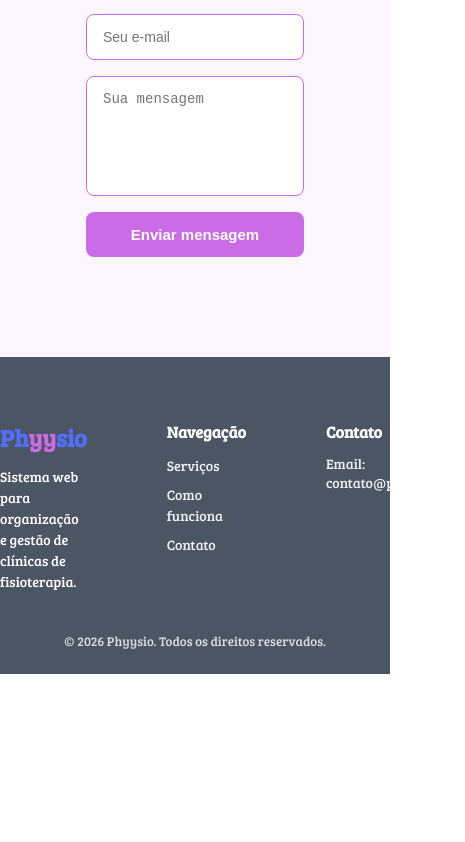
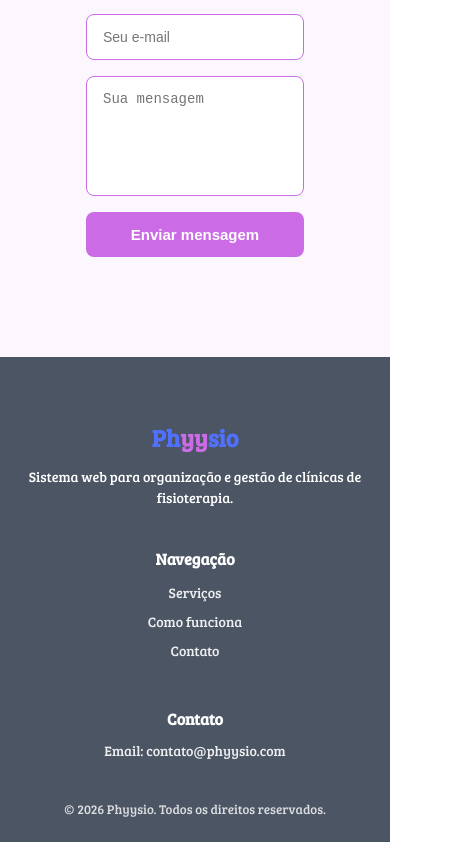
Before and after one commit to vicentejuniordev/Phyysio, a React (Vite) app in the folder phyysio-frontend/: page / in a window 390 px wide. Shown: the part 5075-5917 px from the top of the page, 465 px wide, since content can reach past the window. Before the commit the page ends 5749 px from the top, so only its background shows below. Built offline with nearby package versions, Linux system fonts and the light colour scheme.

Commit message:
fix: add responsive design in `Footer` component

```diff
--- a/phyysio-frontend/src/components/Footer/Footer.css
+++ b/phyysio-frontend/src/components/Footer/Footer.css
@@ -69,3 +69,16 @@
 span{
  color: #cb6ce6;
 }
+
+@media screen and (max-width: 768px) {
+  .footer-container {
+    flex-direction: column;
+    align-items: center;
+    text-align: center;
+    gap: 40px;
+  }
+
+  .footer-brand p {
+    max-width: none;
+  }
+}
```
